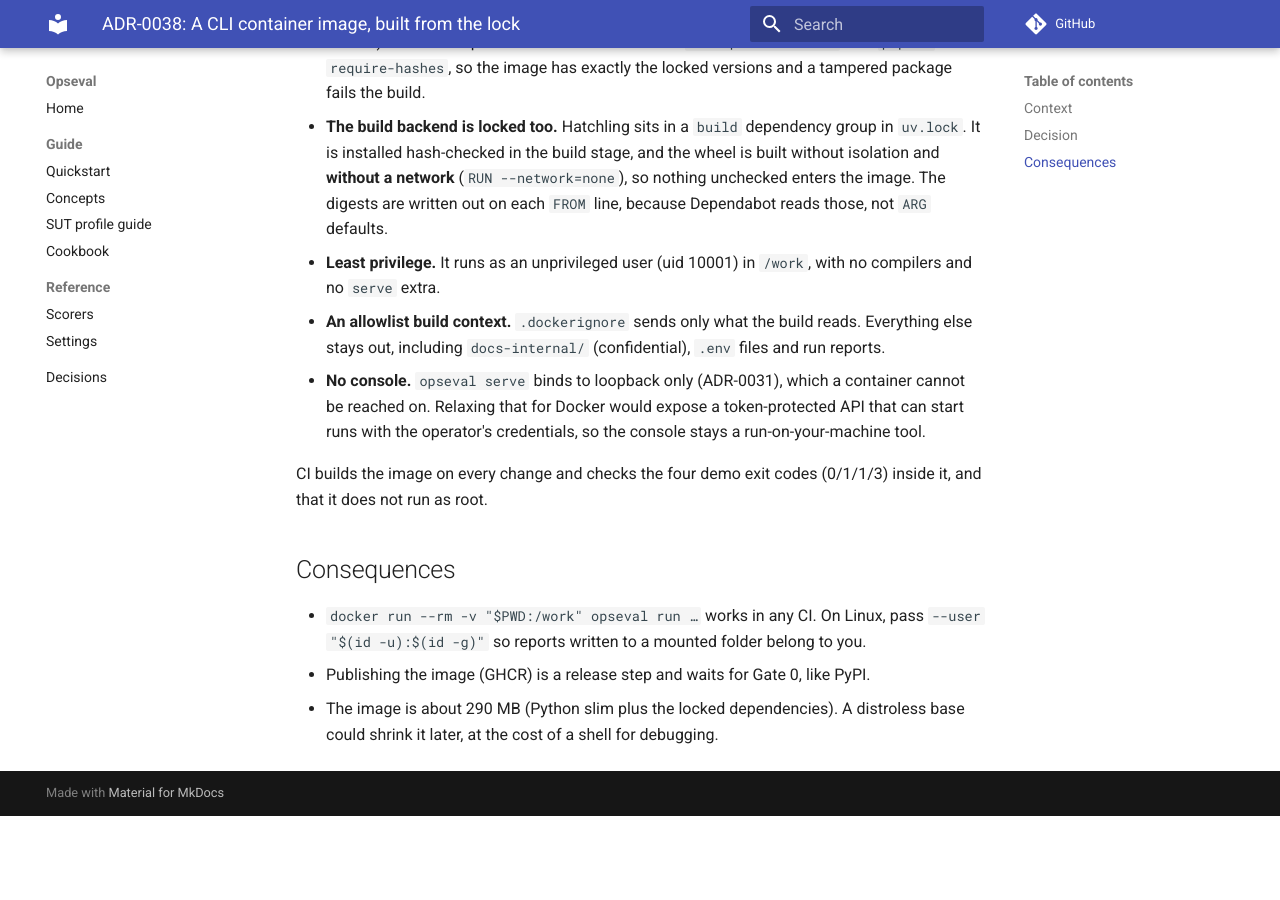
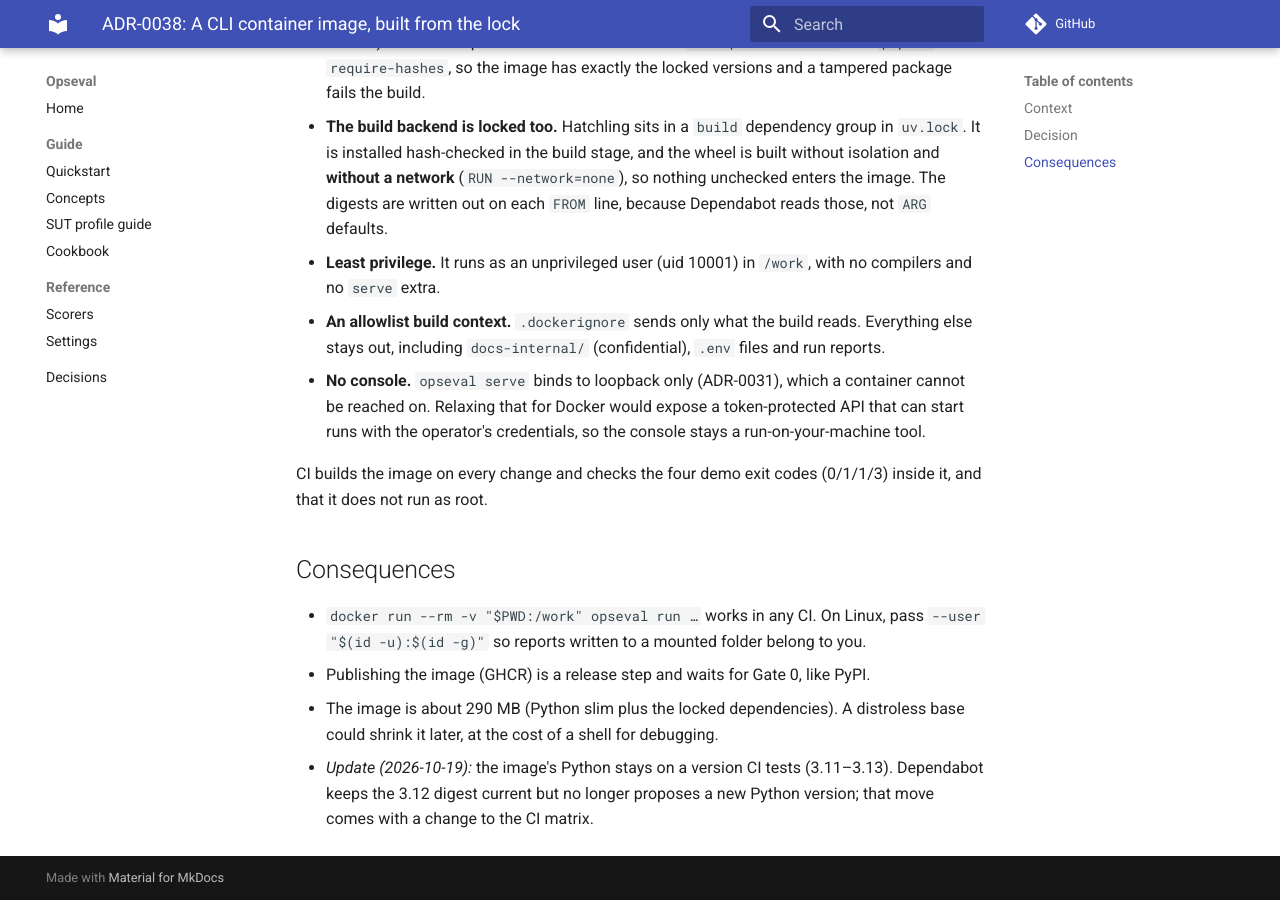
Before and after one commit to Opsedia-ai/Opseval, an MkDocs documentation site: the page built from docs/adr/0038-container-image.md, in a window 1280 px wide and 900 px high, scrolled down 678 px. Built offline with MkDocs 1.6.1 and Material for MkDocs 9.7.7, drawn with Linux system fonts in a browser that asks for light colours; comment, search, counter and statistics services are not loaded; before the commit the page ends 1494 px from its top, so only the background shows below that.

Commit message:
chore(deps): keep the image on a Python version CI tests
Dependabot proposed python 3.12 -> 3.14 for the image (#57, declined): CI tests
3.11-3.13 only. It keeps updating the 3.12 digest; a newer Python comes with
the CI matrix change.

Co-Authored-By: Claude Opus 5.5 <noreply@anthropic.com>

```diff
--- a/docs/adr/0038-container-image.md
+++ b/docs/adr/0038-container-image.md
@@ -43,3 +43,6 @@ and that it does not run as root.
 - Publishing the image (GHCR) is a release step and waits for Gate 0, like PyPI.
 - The image is about 290 MB (Python slim plus the locked dependencies). A distroless base could
   shrink it later, at the cost of a shell for debugging.
+- *Update (2026-10-19):* the image's Python stays on a version CI tests (3.11–3.13). Dependabot
+  keeps the 3.12 digest current but no longer proposes a new Python version; that move comes
+  with a change to the CI matrix.
```
Also changed, not shown: 1 other file.
